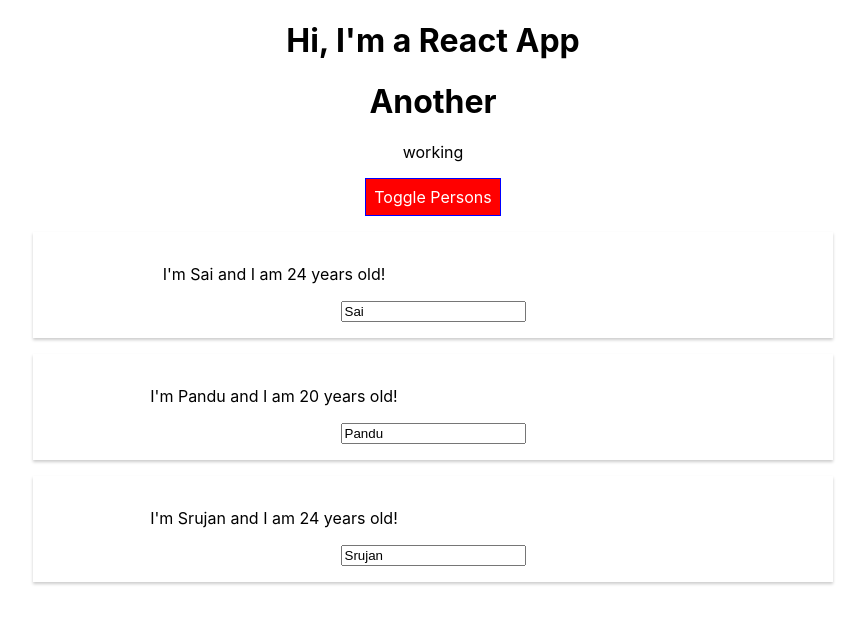
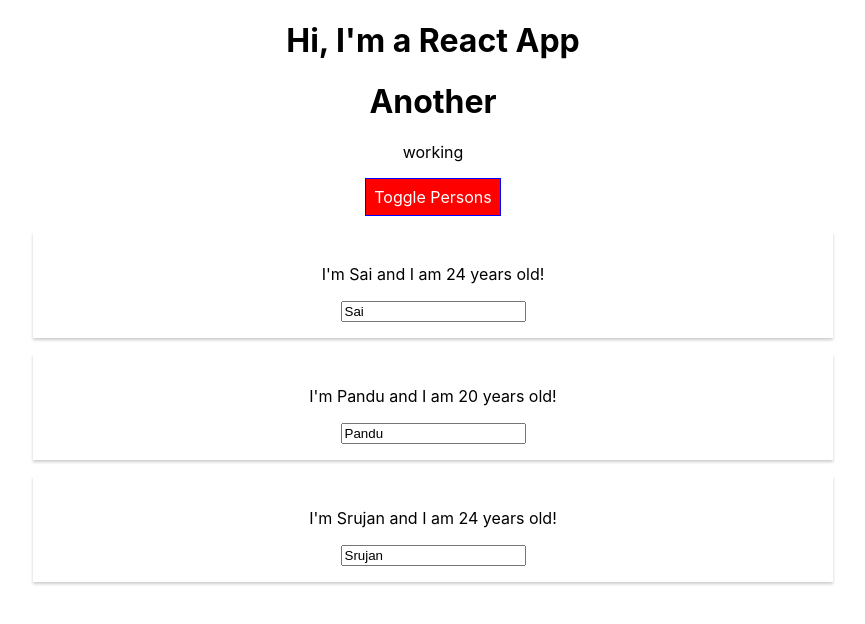
Before and after one commit to SaiChandra2896/React-Complete-Guide, a React (Create React App) app: page / in a window 1280 px wide. Both pictures are taken after a click on the button "Toggle Persons". Shown: the top 624 px of the page, without its empty margins (207-1072 px from the left). Built offline with nearby package versions, Linux system fonts and the light colour scheme.

Commit message:
add script

```diff
--- a/src/App.js
+++ b/src/App.js
@@ -1,6 +1,5 @@
 import React, { Component } from "react";
 import "./App.css";
-import Radium, { StyleRoot } from "radium";
 import Person from "./Person/Person";
 
 class App extends Component {
@@ -49,11 +48,7 @@
       font: "inherit",
       border: "1px solid blue",
       padding: "8px",
-      cursor: "pointer",
-      ":hover": {
-        backgroundColor: "lightgreen",
-        color: "black"
-      }
+      cursor: "pointer"
     };
 
     let persons = null;
@@ -74,10 +69,6 @@
         </div>
       );
       style.backgroundColor = "red";
-      style[":hover"] = {
-        backgroundColor: "gold",
-        color: "black"
-      };
     }
 
     const classes = [];
@@ -89,7 +80,6 @@
     }
 
     return (
-      <StyleRoot>
       <div className="App">
         <h1>Hi, I'm a React App </h1>
         <h1>Another</h1>
@@ -99,9 +89,8 @@
         </button>
         {persons}
       </div>
-      </StyleRoot>
     );
   }
 }
 
-export default Radium(App);
+export default App;
--- a/src/Person/Person.js
+++ b/src/Person/Person.js
@@ -1,16 +1,11 @@
 import React from "react";
-import Radium from "radium";
+
 import "./Person.css";
 
 const person = props => {
-  const style = {
-    "@media (min-width: 500px)": {
-      width: "450px"
-    }
-  };
   return (
     <div className="Person">
-      <p onClick={props.click} style={style}>
+      <p onClick={props.click}>
         I'm {props.name} and I am {props.age} years old!
       </p>
       <p>{props.children}</p>
@@ -19,4 +14,4 @@
   );
 };
 
-export default Radium(person);
+export default person;
```
Lines whose indentation alone changed are shown as unchanged.
